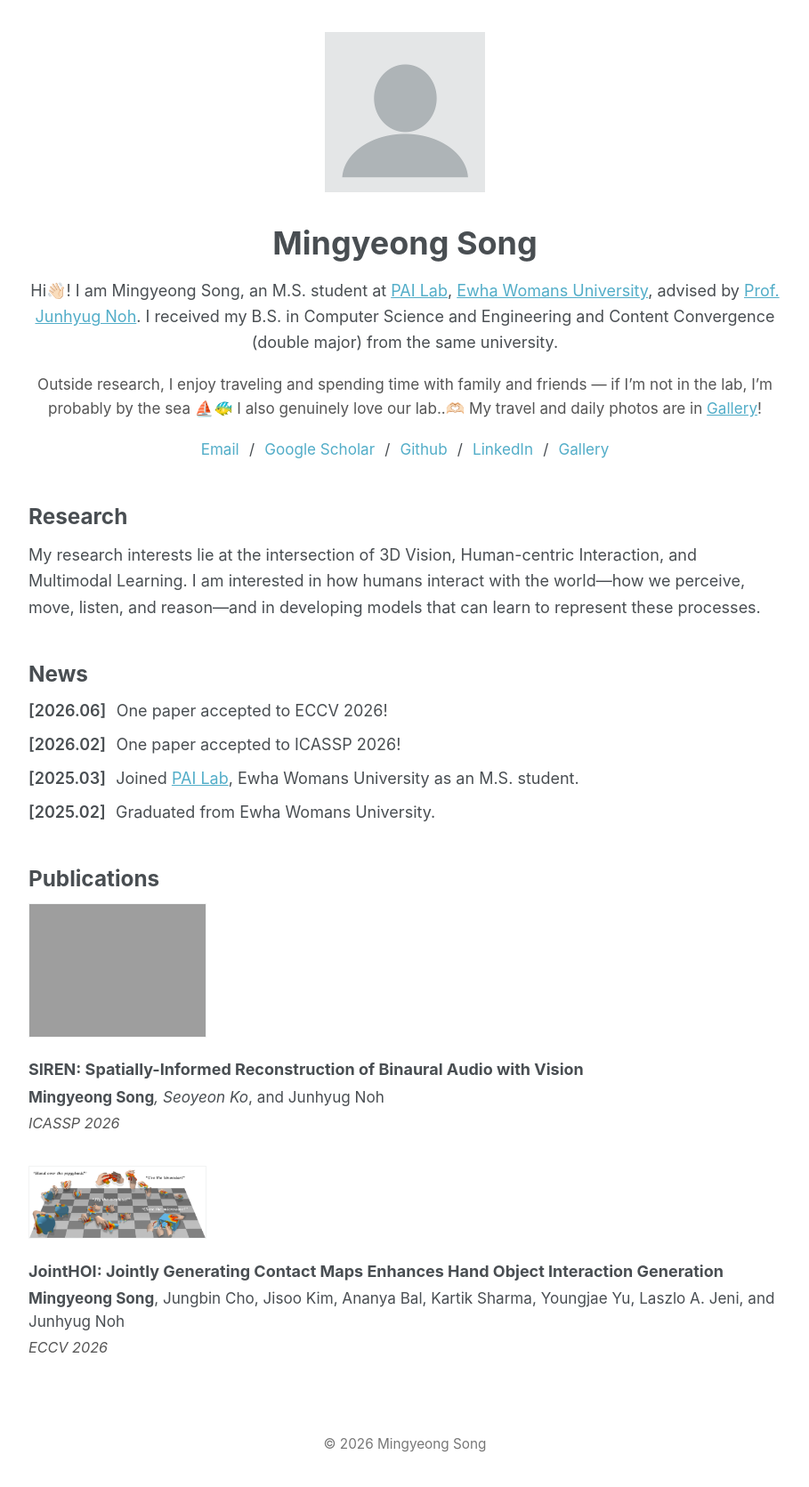
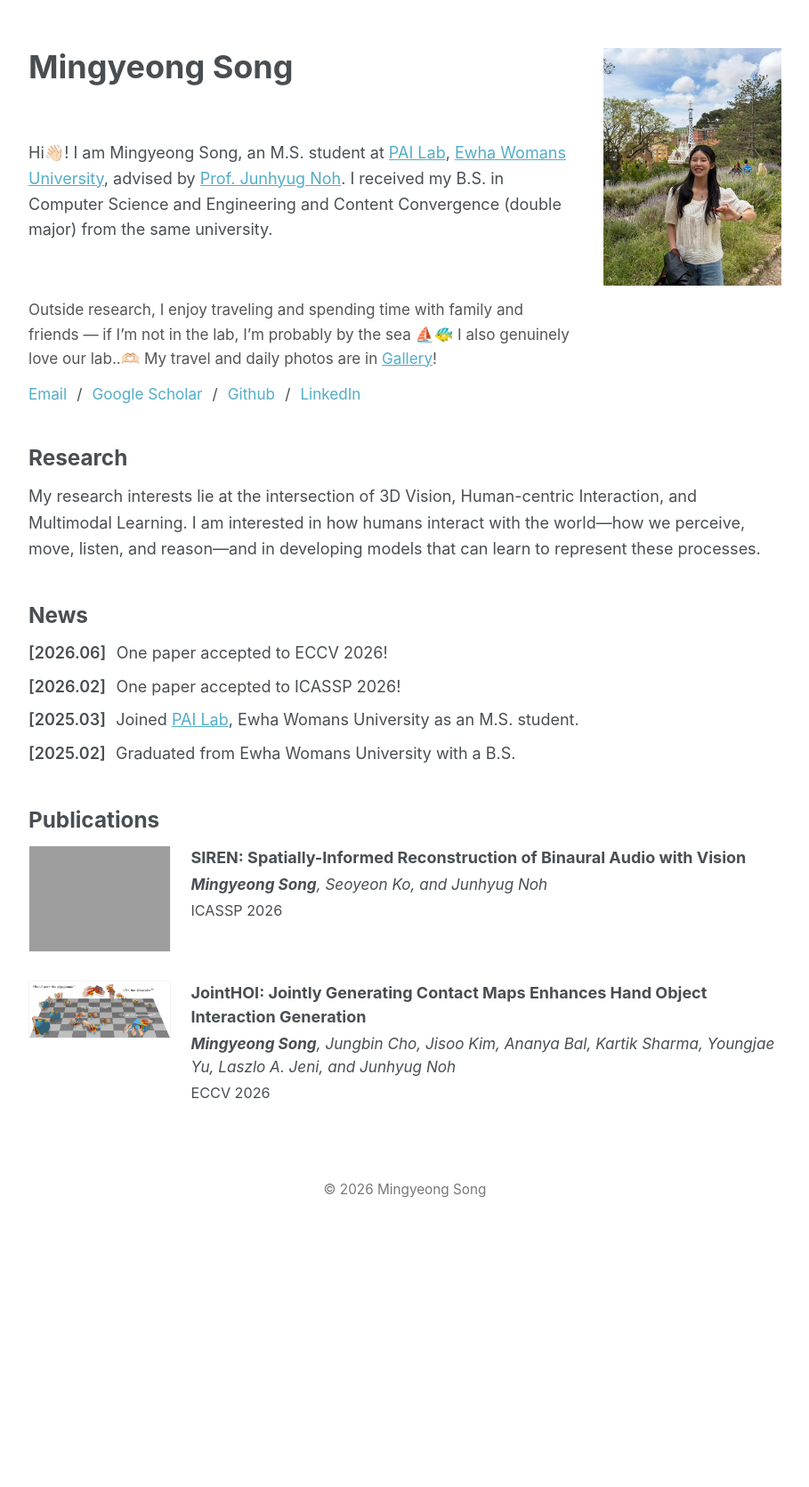
Before and after one commit to smk11602/smk11602.github.io, a Jekyll site: the page built from _pages/about.md, in a window 1280 px wide. Shown: the whole page at 89% size, without its empty margins (185-1094 px from the left). Built offline with Jekyll 4.4.1, drawn with Linux system fonts in a browser that asks for light colours; a script bundle is joined from its source files by our own code; library files that are not in the unit come from our copies; after the commit the page ends 1385 px from its top, so only the background shows below that.

Commit message:
Fix Yaml

```diff
--- a/_config.yml
+++ b/_config.yml
@@ -22,7 +22,7 @@ repository               : "smk11602/smk11602.github.io"
 #               Additional customization can be done by editing /_includes/author-profile.html
 author:
   # Biographic information
-  avatar           : "profile.png"
+  avatar           : "profile.jpeg"
   name             : "Mingyeong Song"
   pronouns         :
   bio              :
--- a/_data/home.yml
+++ b/_data/home.yml
@@ -14,7 +14,7 @@ personal: |
   Outside research, I enjoy traveling and spending time with family and friends — if I'm not in the lab, I'm probably by the sea ⛵️🐠
   I also genuinely love our lab..🫶🏻 My travel and daily photos are in [Gallery](/gallery/)!
 
-# 상단 링크 (Email / Scholar / Github / LinkedIn / Gallery)
+# 상단 링크 (Email / Scholar / Github / LinkedIn)
 links:
   - label: "Email"
     url: "mailto:smk0219@ewha.ac.kr"
@@ -24,5 +24,3 @@ links:
     url: "https://github.com/smk11602"
   - label: "LinkedIn"
     url: "https://www.linkedin.com/in/mingyeong-song-562421293/"
-  - label: "Gallery"
-    url: "/gallery/"
--- a/_data/news.yml
+++ b/_data/news.yml
@@ -10,4 +10,4 @@
   text: "Joined [PAI Lab](https://pai.ewha.ac.kr/), Ewha Womans University as an M.S. student."
 
 - date: "2025.02"
-  text: "Graduated from Ewha Womans University."
+  text: "Graduated from Ewha Womans University with a B.S."
--- a/_includes/home-hero.html
+++ b/_includes/home-hero.html
@@ -1,8 +1,15 @@
 {% include base_path %}
 
 <header class="home-hero">
-  <div class="home-hero__text">
   <h1 class="home-hero__name">{{ site.data.home.name | default: site.name }}</h1>
+
+  <div class="home-hero__photo">
+    {% assign avatar = site.author.avatar %}
+    <img
+      src="{% if avatar contains '://' %}{{ avatar }}{% else %}{{ avatar | prepend: '/images/' | prepend: base_path }}{% endif %}"
+      alt="{{ site.name }}"
+    />
+  </div>
 
   <div class="home-hero__intro">
     {{ site.data.home.intro | markdownify }}
@@ -20,13 +27,4 @@
       <a href="{{ link.url }}">{{ link.label }}</a>
     {% endfor %}
   </p>
-  </div>
-
-  <div class="home-hero__photo">
-    {% assign avatar = site.author.avatar %}
-    <img
-      src="{% if avatar contains '://' %}{{ avatar }}{% else %}{{ avatar | prepend: '/images/' | prepend: base_path }}{% endif %}"
-      alt="{{ site.name }}"
-    />
-  </div>
 </header>
--- a/_includes/home-publications.html
+++ b/_includes/home-publications.html
@@ -33,7 +33,7 @@
         {% endif %}
 
         {% if pub.venue %}
-          <p class="home-pub__venue"><em>{{ pub.venue }}</em></p>
+          <p class="home-pub__venue">{{ pub.venue }}</p>
         {% endif %}
       </div>
     </li>
--- a/_sass/layout/_home.scss
+++ b/_sass/layout/_home.scss
@@ -16,28 +16,40 @@ body.layout-home {
 /* Hero ------------------------------------------------------------------ */
 
 .home-hero {
-  display: flex;
-  flex-wrap: wrap;
-  gap: 2rem;
-  align-items: flex-start;
-  justify-content: space-between;
+  display: grid;
+  grid-template-columns: 1fr auto;
+  column-gap: 2rem;
+  row-gap: 0.75rem;
+  align-items: start;
   margin-bottom: 2.5rem;
 }
 
-.home-hero__text {
-  flex: 1 1 55%;
-  min-width: 260px;
-}
-
 .home-hero__name {
+  grid-column: 1;
+  grid-row: 1;
   font-size: 2rem;
   font-weight: 700;
-  margin: 0 0 1rem;
+  margin: 0;
   line-height: 1.2;
 }
 
+.home-hero__photo {
+  grid-column: 2;
+  grid-row: 1 / 3;
+  align-self: start;
+
+  img {
+    display: block;
+    width: 200px;
+    max-width: 100%;
+    height: auto;
+    object-fit: cover;
+  }
+}
+
 .home-hero__intro {
-  margin-bottom: 1rem;
+  grid-column: 1;
+  grid-row: 2;
   line-height: 1.6;
 
   p {
@@ -50,7 +62,8 @@ body.layout-home {
 }
 
 .home-hero__personal {
-  margin-bottom: 1rem;
+  grid-column: 1;
+  grid-row: 3;
   line-height: 1.6;
   font-size: 0.95rem;
   color: var(--global-muted-text-color, #555);
@@ -61,7 +74,9 @@ body.layout-home {
 }
 
 .home-hero__links {
-  margin: 0.5rem 0 0;
+  grid-column: 1;
+  grid-row: 4;
+  margin: 0;
   font-size: 0.95rem;
 
   a {
@@ -77,18 +92,6 @@ body.layout-home {
 .home-hero__sep {
   margin: 0 0.35rem;
   color: var(--global-text-color);
-}
-
-.home-hero__photo {
-  flex: 0 0 auto;
-
-  img {
-    display: block;
-    width: 220px;
-    max-width: 100%;
-    height: auto;
-    object-fit: cover;
-  }
 }
 
 /* Sections -------------------------------------------------------------- */
@@ -143,6 +146,8 @@ body.layout-home {
 
 .home-pub {
   display: flex;
+  flex-direction: row;
+  flex-wrap: nowrap;
   gap: 1.25rem;
   align-items: flex-start;
   margin-bottom: 1.75rem;
@@ -154,6 +159,7 @@ body.layout-home {
 
 .home-pub__thumb {
   flex: 0 0 160px;
+  width: 160px;
 
   img {
     display: block;
@@ -190,11 +196,12 @@ body.layout-home {
 
 .home-pub__authors {
   font-size: 0.95rem;
+  font-style: italic;
 }
 
 .home-pub__venue {
   font-size: 0.9rem;
-  color: var(--global-muted-text-color, #555);
+  color: var(--global-text-color);
 }
 
 /* Subpages (Gallery, etc.) ---------------------------------------------- */
@@ -266,37 +273,25 @@ body.layout-home {
 
 /* Responsive ------------------------------------------------------------ */
 
-@include breakpoint($medium) {
-  .home-hero__photo img {
-    width: 200px;
-  }
-}
-
-@include breakpoint($small) {
+@media (max-width: 520px) {
   .home {
     padding-top: 2rem;
   }
 
   .home-hero {
-    flex-direction: column-reverse;
-    align-items: center;
-    text-align: center;
+    column-gap: 1rem;
   }
 
   .home-hero__photo img {
-    width: 180px;
+    width: 120px;
   }
 
-  .home-hero__links {
-    line-height: 1.8;
-  }
-
-  .home-pub {
-    flex-direction: column;
+  .home-hero__name {
+    font-size: 1.5rem;
   }
 
   .home-pub__thumb {
-    flex: none;
-    max-width: 200px;
+    flex: 0 0 100px;
+    width: 100px;
   }
 }
```
Also changed, not shown: images/profile.jpeg (added). Lines whose indentation alone changed are shown as unchanged.
